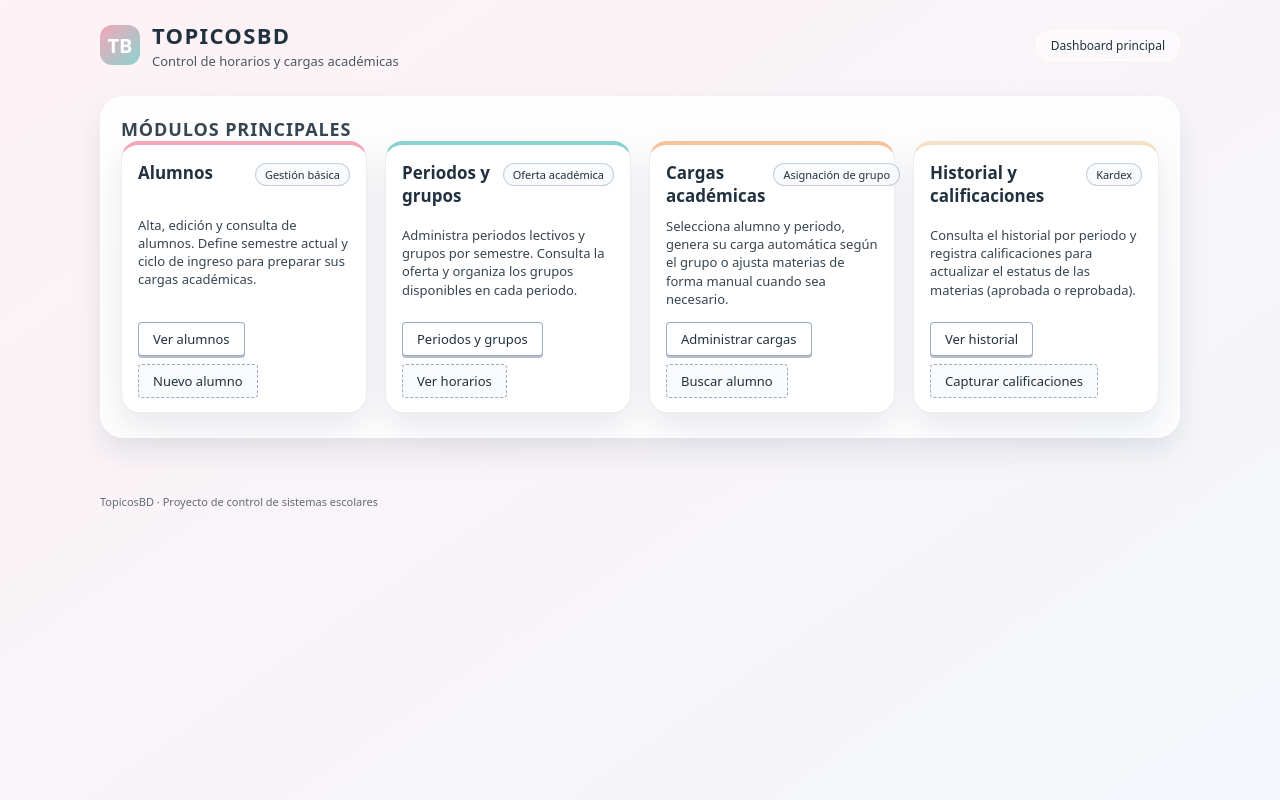
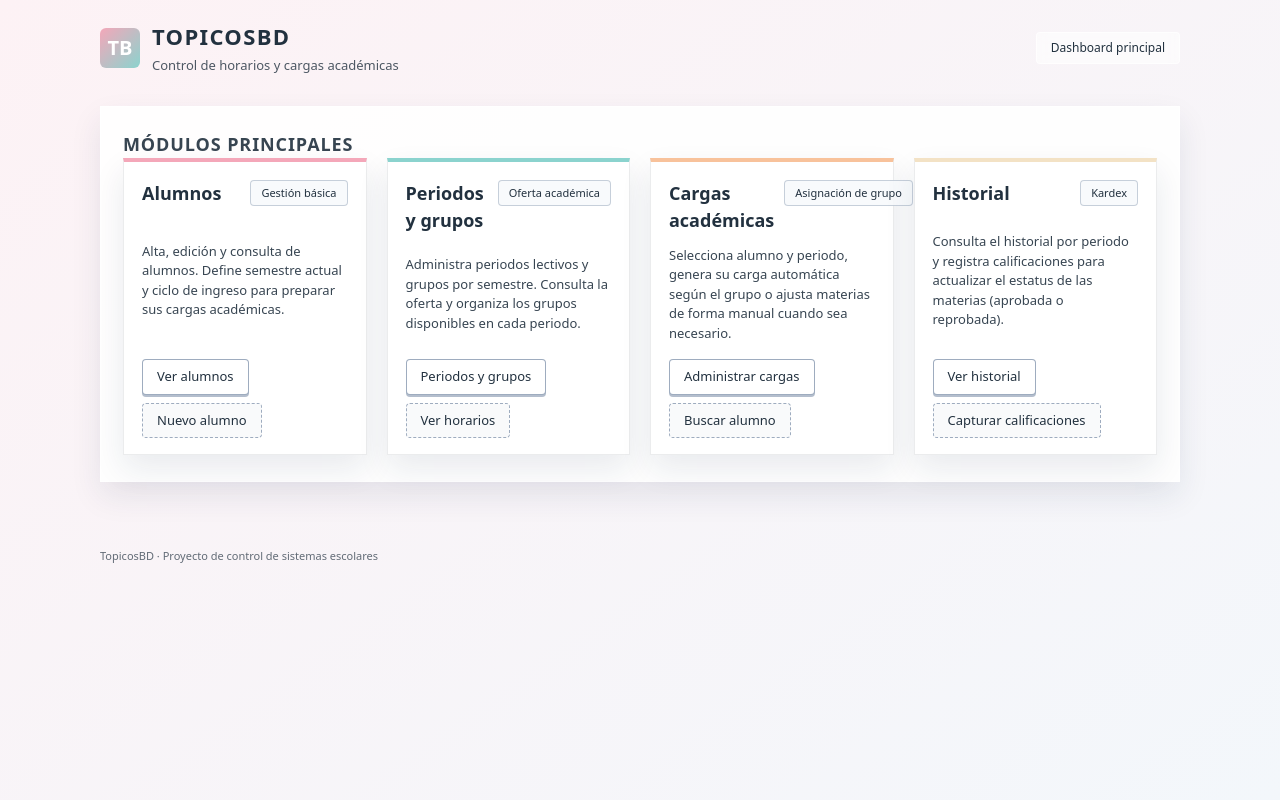
Before and after one commit to rubio-dev/TopicosBD, a PHP site: page / in a window 1280 px wide. Run offline with PHP 8.4, Linux system fonts and the light colour scheme.

Commit message:
Limpieza de Código

```diff
--- a/assets/css/topicosbd.css
+++ b/assets/css/topicosbd.css
@@ -16,8 +17,12 @@
     --tb-card-bg: #ffffff;
     --tb-border-soft: rgba(19, 35, 47, 0.08);
 
-    --tb-radius-card: 18px;
+    /* Layout más cuadrado */
+    --tb-radius-card: 0px;
     --tb-radius-btn: 4px;
+    --tb-radius-chip: 4px;
+    --tb-radius-input: 4px;
+    --tb-radius-alert: 4px;
 
     --tb-shadow-soft: 0 14px 30px rgba(24, 39, 75, 0.09);
     --tb-shadow-hover: 0 18px 40px rgba(15, 23, 42, 0.14);
@@ -38,6 +43,8 @@ body.tb-body {
     font-family: var(--tb-font-main);
     color: var(--tb-ink);
     background: linear-gradient(145deg, var(--tb-bg-top), var(--tb-bg-bottom));
+    line-height: 1.5;
+    /* más legible */
 }
 
 body.tb-body-simple {
@@ -81,7 +89,7 @@ body.tb-body-simple {
 .tb-header {
     max-width: 1120px;
     margin: 0 auto;
-    padding: 20px 20px 10px;
+    padding: 20px 20px 12px;
     display: flex;
     align-items: center;
     justify-content: space-between;
@@ -96,7 +104,8 @@ body.tb-body-simple {
 .tb-logo {
     width: 40px;
     height: 40px;
-    border-radius: 12px;
+    border-radius: 6px;
+    /* más cuadrado */
     background: linear-gradient(135deg, var(--tb-pink), var(--tb-teal));
     color: #ffffff;
     font-family: var(--tb-font-title);
@@ -116,7 +125,7 @@ body.tb-body-simple {
 }
 
 .tb-subtitle {
-    margin: 2px 0 0;
+    margin: 3px 0 0;
     font-size: 13px;
     opacity: 0.8;
 }
@@ -129,9 +138,10 @@ body.tb-body-simple {
 
 .tb-badge {
     padding: 6px 14px;
-    border-radius: 99px;
+    border-radius: var(--tb-radius-chip);
+    /* antes 99px */
     border: 1px solid rgba(255, 255, 255, 0.7);
-    background: rgba(255, 255, 255, 0.45);
+    background: rgba(255, 255, 255, 0.55);
     backdrop-filter: blur(5px);
     font-size: 12px;
 }
@@ -156,17 +167,18 @@ body.tb-body-simple {
 
 .tb-main {
     max-width: 1120px;
-    margin: 0 auto 32px;
-    padding: 0 20px 24px;
+    margin: 0 auto 40px;
+    padding: 0 20px 26px;
 }
 
 .tb-section {
-    margin-top: 16px;
-    background: rgba(255, 255, 255, 0.8);
-    border-radius: 24px;
-    padding: 20px 20px 24px;
+    margin-top: 18px;
+    background: rgba(255, 255, 255, 0.9);
+    border-radius: var(--tb-radius-card);
+    padding: 24px 22px 26px;
+    /* más aire */
     box-shadow: var(--tb-shadow-soft);
-    border: 1px solid rgba(255, 255, 255, 0.8);
+    border: 1px solid rgba(255, 255, 255, 0.9);
 }
 
 .tb-section-title {
@@ -188,22 +200,24 @@ body.tb-body-simple {
     display: flex;
     align-items: flex-start;
     justify-content: space-between;
-    gap: 12px;
-    margin-bottom: 12px;
+    gap: 14px;
+    margin-bottom: 16px;
 }
 
 /* CARDS GRID (DASHBOARD) */
 
 .tb-cards-grid {
     display: grid;
-    grid-template-columns: repeat(auto-fit, minmax(230px, 1fr));
-    gap: 18px;
+    grid-template-columns: repeat(auto-fit, minmax(240px, 1fr));
+    gap: 20px;
+    /* más espacio entre cards */
 }
 
 .tb-card {
     background: var(--tb-card-bg);
     border-radius: var(--tb-radius-card);
-    padding: 16px 16px 14px;
+    padding: 18px 18px 16px;
+    /* un poco más de padding */
     box-shadow: var(--tb-shadow-soft);
     border: 1px solid var(--tb-border-soft);
     display: flex;
@@ -223,31 +237,33 @@ body.tb-body-simple {
 
 .tb-card-header {
     display: flex;
-    align-items: baseline;
+    align-items: flex-start;
     justify-content: space-between;
-    gap: 8px;
-    margin-bottom: 10px;
+    gap: 10px;
+    margin-bottom: 12px;
 }
 
 .tb-card-header h3 {
     margin: 0;
-    font-size: 17px;
+    font-size: 18px;
     font-weight: 600;
 }
 
 .tb-card-tag {
     font-size: 11px;
-    padding: 3px 9px;
-    border-radius: 99px;
+    padding: 4px 10px;
+    border-radius: var(--tb-radius-chip);
+    /* cuadrado */
     border: 1px solid rgba(148, 163, 184, 0.5);
     background: rgba(248, 250, 252, 0.9);
     white-space: nowrap;
 }
 
 .tb-card-text {
-    margin: 0 0 14px;
+    margin: 0 0 16px;
     font-size: 13px;
-    line-height: 1.4;
+    line-height: 1.5;
+    /* más aire entre líneas */
     opacity: 0.9;
 }
 
@@ -509,17 +528,87 @@ body.tb-body-simple {
 }
 
 .tb-group-info p {
-    margin: 2px 0;
+    margin: 3px 0;
 }
 
 /* FOOTER */
 
 .tb-footer {
     max-width: 1120px;
-    margin: 0 auto 16px;
+    margin: 0 auto 18px;
     padding: 0 20px;
     font-size: 11px;
     opacity: 0.7;
+}
+
+/* UTILITIES */
+
+.tb-separator {
+    margin: 18px 0;
+    border: none;
+    border-top: 1px solid rgba(148, 163, 184, 0.4);
+}
+
+.tb-separator-dashed {
+    margin: 18px 0;
+    border: none;
+    border-top: 1px dashed rgba(148, 163, 184, 0.6);
+}
+
+.tb-flex-between {
+    display: flex;
+    align-items: center;
+    justify-content: space-between;
+    margin-bottom: 12px;
+}
+
+.tb-text-small {
+    font-size: 13px;
+}
+
+.tb-text-xsmall {
+    font-size: 12px;
+}
+
+.tb-text-muted {
+    opacity: 0.8;
+}
+
+.tb-mt-2 {
+    margin-top: 8px;
+}
+
+.tb-mt-4 {
+    margin-top: 16px;
+}
+
+.tb-mb-1 {
+    margin-bottom: 4px;
+}
+
+.tb-mb-2 {
+    margin-bottom: 8px;
+}
+
+.tb-mb-3 {
+    margin-bottom: 12px;
+}
+
+.tb-row-red {
+    background-color: rgba(239, 68, 68, 0.05);
+}
+
+.tb-row-blue {
+    background-color: rgba(59, 130, 246, 0.05);
+}
+
+.tb-font-bold {
+    font-weight: 600;
+}
+
+.tb-table-compact td,
+.tb-table-compact th {
+    padding: 6px 8px;
 }
 
 /* RESPONSIVE */
--- a/index.php
+++ b/index.php
@@ -140,7 +140,7 @@ if ($modulo !== null && $accion !== null) {
             <!-- HISTORIAL / CALIFICACIONES -->
             <article class="tb-card tb-card-sand">
                 <div class="tb-card-header">
-                    <h3>Historial y calificaciones</h3>
+                    <h3>Historial</h3>
                     <span class="tb-card-tag">Kardex</span>
                 </div>
                 <p class="tb-card-text">
--- a/src/controllers/HistoryController.php
+++ b/src/controllers/HistoryController.php
@@ -2,24 +2,21 @@
 declare(strict_types=1);
 
 require_once __DIR__ . '/../models/StudentModel.php';
-require_once __DIR__ . '/../models/PeriodModel.php';
 require_once __DIR__ . '/../models/HistoryModel.php';
 
 /**
  * HistoryController
  *
- * Controlador para historial y calificaciones.
+ * Controlador para historial académico (solo lectura).
  */
 class HistoryController
 {
     private StudentModel $studentModel;
-    private PeriodModel  $periodModel;
     private HistoryModel $historyModel;
 
     public function __construct()
     {
         $this->studentModel = new StudentModel();
-        $this->periodModel  = new PeriodModel();
         $this->historyModel = new HistoryModel();
     }
 
--- a/src/models/HistoryModel.php
+++ b/src/models/HistoryModel.php
@@ -6,7 +6,7 @@ require_once __DIR__ . '/../../config/db.php';
 /**
  * HistoryModel
  *
- * Maneja el historial de materias y la captura de calificaciones.
+ * Maneja la consulta del historial de materias.
  */
 class HistoryModel
 {
```
Also changed, not shown: other parts of assets/css/topicosbd.css (+39 -32 lines), src/views/enrollments/index.php (+15 -16 lines), src/views/history/index.php (+9 -9 lines).
